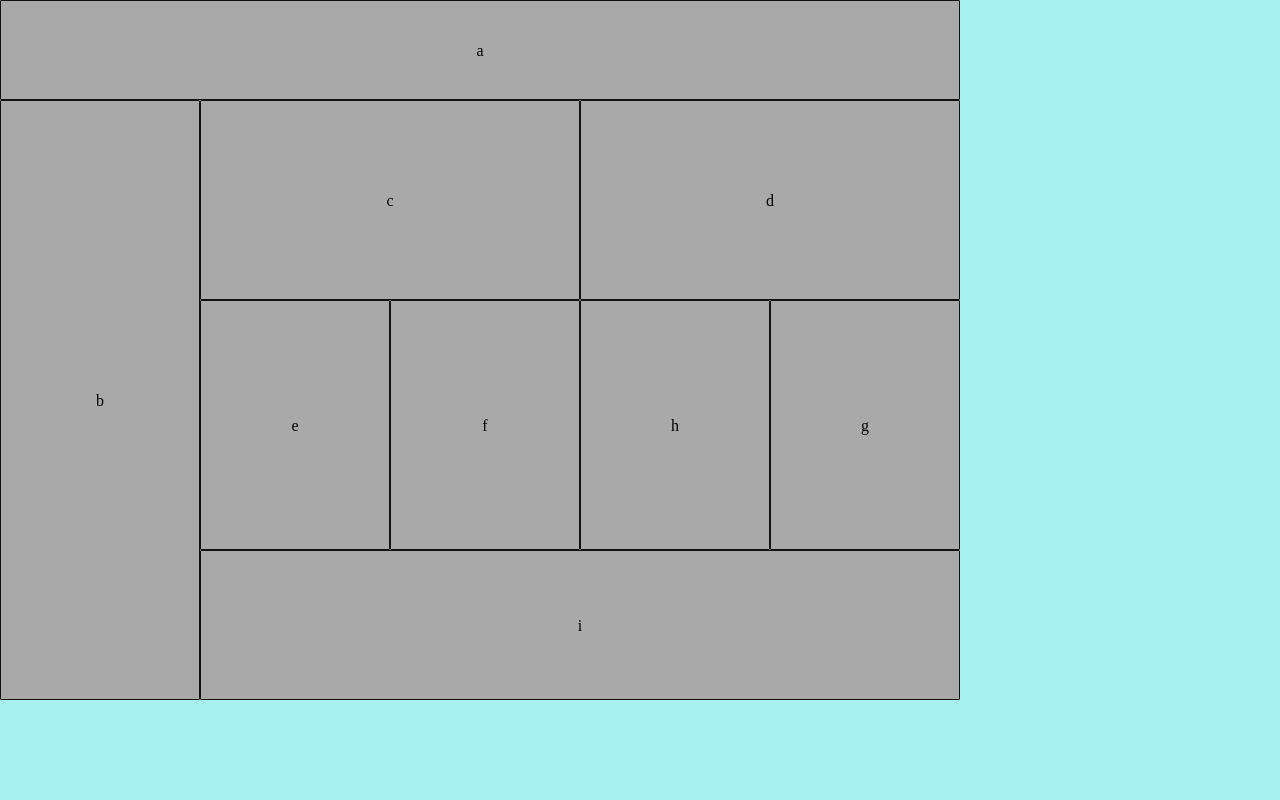
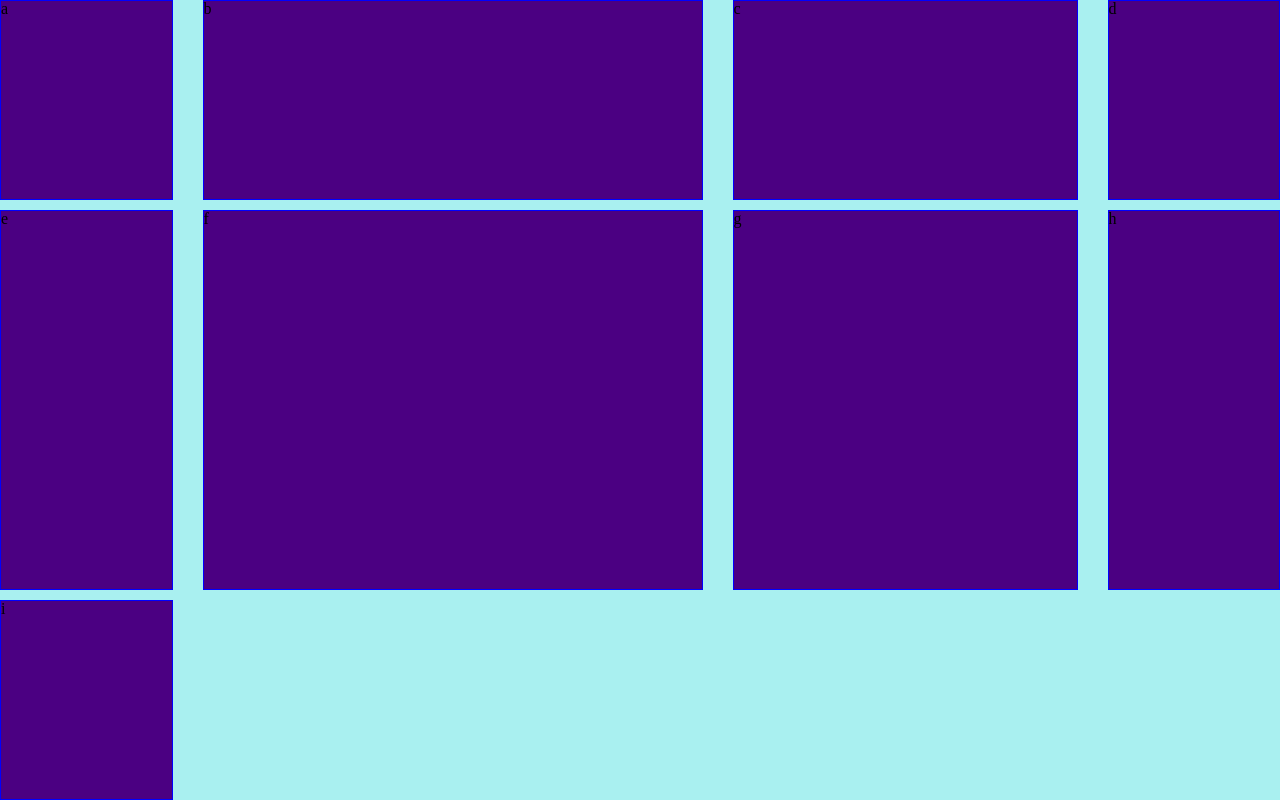
Before and after one commit to GoldenDog190/lab-01, a plain HTML site: page index.html in a window 1280 px wide. Drawn offline with Linux system fonts and the light colour scheme.

Commit message:
added new file for layout style grid for lab 04a and added new html for grid, as well as started grid style css in layout-grid.css

```diff
--- a/index.html
+++ b/index.html
@@ -7,14 +7,16 @@
 
   <link rel="stylesheet" href="reset.css">
   <link rel="stylesheet" href="base.css">
-  <link rel="stylesheet" href="layout.css">
+  <link rel="stylesheet" href="layout-float.css">
+  <link rel="stylesheet" href="layout-grid.css">
   <link rel="stylesheet" href="module.css">
   <link rel="stylesheet" href="theme.css">
 </head>
 <body>
   <main>
 
-   <div id="content-wrapper">
+   <!-- For the float CSS
+     <div id="content-wrapper">
     <ul>
       <li><div><p>a</p></div></li>
       <li><div><p>b</p></div></li>
@@ -26,7 +28,21 @@
       <li><div><p>h</p></div></li>
       <li><div><p>i</p></div></li>
     </ul>
-  </div>
+  </div> -->
+
+  <!-- For the grid CSS -->
+
+  <section>
+    <div>a</div>
+    <div>b</div>
+    <div>c</div>
+    <div>d</div>
+    <div>e</div>
+    <div>f</div>
+    <div>g</div>
+    <div>h</div>
+    <div>i</div>
+  </section>
 
   </main>
 </body>
--- a/layout.css
+++ b/layout-float.css
@@ -1,4 +1,4 @@
-@media only screen and (min-width: 768px){
+/* @media only screen and (min-width: 768px){
 
 body {
   width: 960px;
@@ -160,4 +160,4 @@ li:nth-child(9){
     float: left;
    }
 
-  }
+  } */
--- /dev/null
+++ b/layout-grid.css
@@ -0,0 +1,12 @@
+div {
+  background-color: indigo;
+  border: blue 1px solid;
+}
+
+section {
+  display: grid;
+  grid-template-columns: 1fr 500px 2fr 1fr;
+  grid-template-rows: 200px 1fr 200px;
+  height: 100vh;
+  grid-gap: 10px 30px;
+}
```
